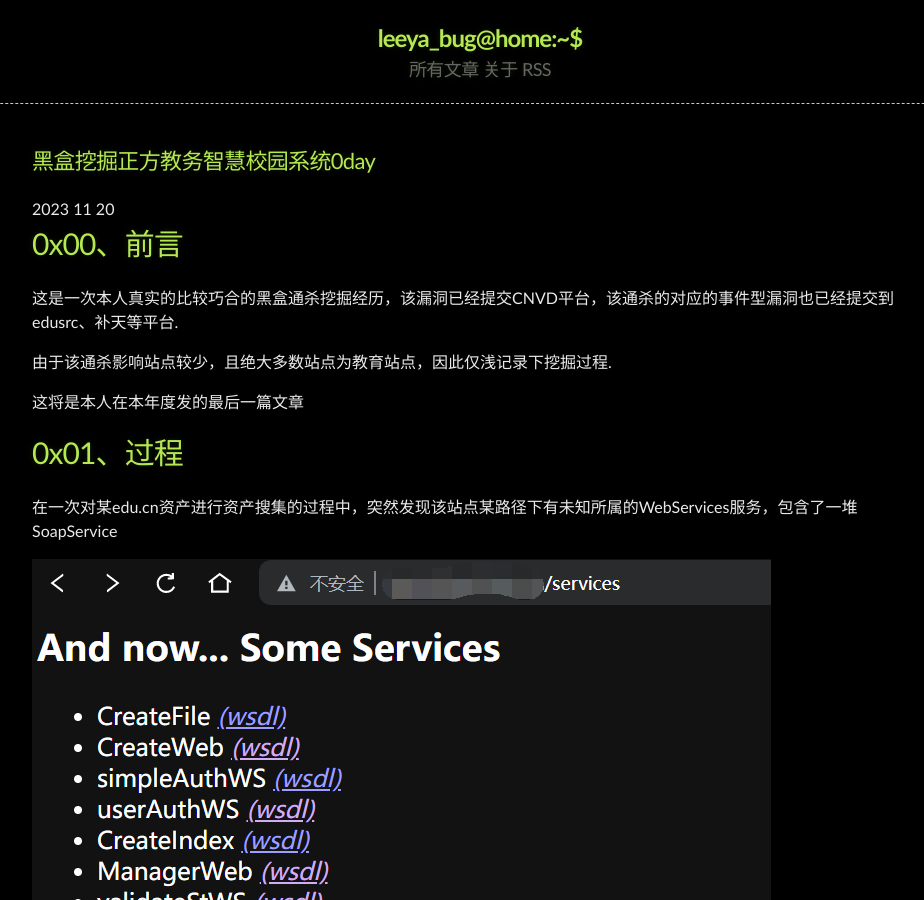
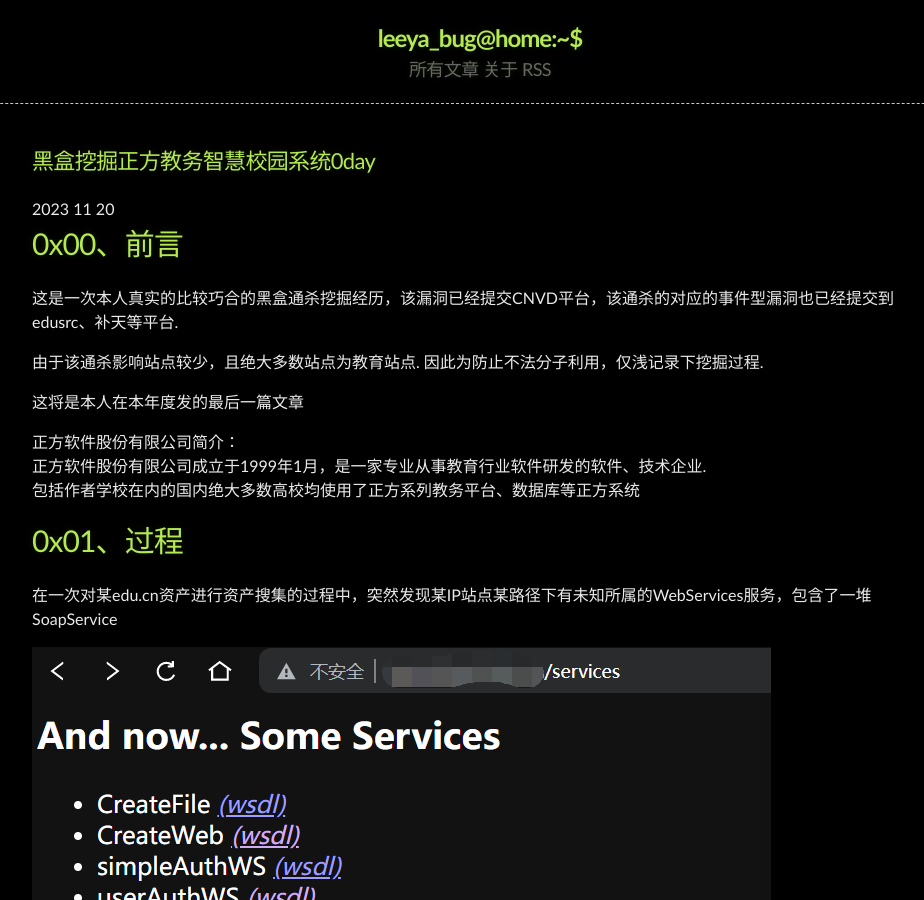
Before and after one commit to Leeyangee/leeyangee.github.io, a Jekyll site: the page built from _posts/2023-11-20-黑盒挖掘正方教务智慧校园系统0day.md, in a window 1280 px wide and 900 px high. Shown: the whole window, without its empty margins (160-1084 px from the left). Built offline with Jekyll 4.4.1, drawn with Linux system fonts in a browser that asks for light colours.

Commit message:
Update 2023-11-20-黑盒挖掘正方教务智慧校园系统0day.md

```diff
--- a/_posts/2023-11-20-黑盒挖掘正方教务智慧校园系统0day.md
+++ b/_posts/2023-11-20-黑盒挖掘正方教务智慧校园系统0day.md
@@ -7,13 +7,17 @@
 
 这是一次本人真实的比较巧合的黑盒通杀挖掘经历，该漏洞已经提交CNVD平台，该通杀的对应的事件型漏洞也已经提交到edusrc、补天等平台.
 
-由于该通杀影响站点较少，且绝大多数站点为教育站点，因此仅浅记录下挖掘过程.
+由于该通杀影响站点较少，且绝大多数站点为教育站点. 因此为防止不法分子利用，仅浅记录下挖掘过程.
 
 这将是本人在本年度发的最后一篇文章
 
+正方软件股份有限公司简介：
+正方软件股份有限公司成立于1999年1月，是一家专业从事教育行业软件研发的软件、技术企业.
+包括作者学校在内的国内绝大多数高校均使用了正方系列教务平台、数据库等正方系统
+
 # [](#header-1)0x01、过程
 
-在一次对某edu.cn资产进行资产搜集的过程中，突然发现该站点某路径下有未知所属的WebServices服务，包含了一堆SoapService
+在一次对某edu.cn资产进行资产搜集的过程中，突然发现某IP站点某路径下有未知所属的WebServices服务，包含了一堆SoapService
 
 ![图片](/image/2023-11-16-3.png)
 (已去掉方法部分)
```
